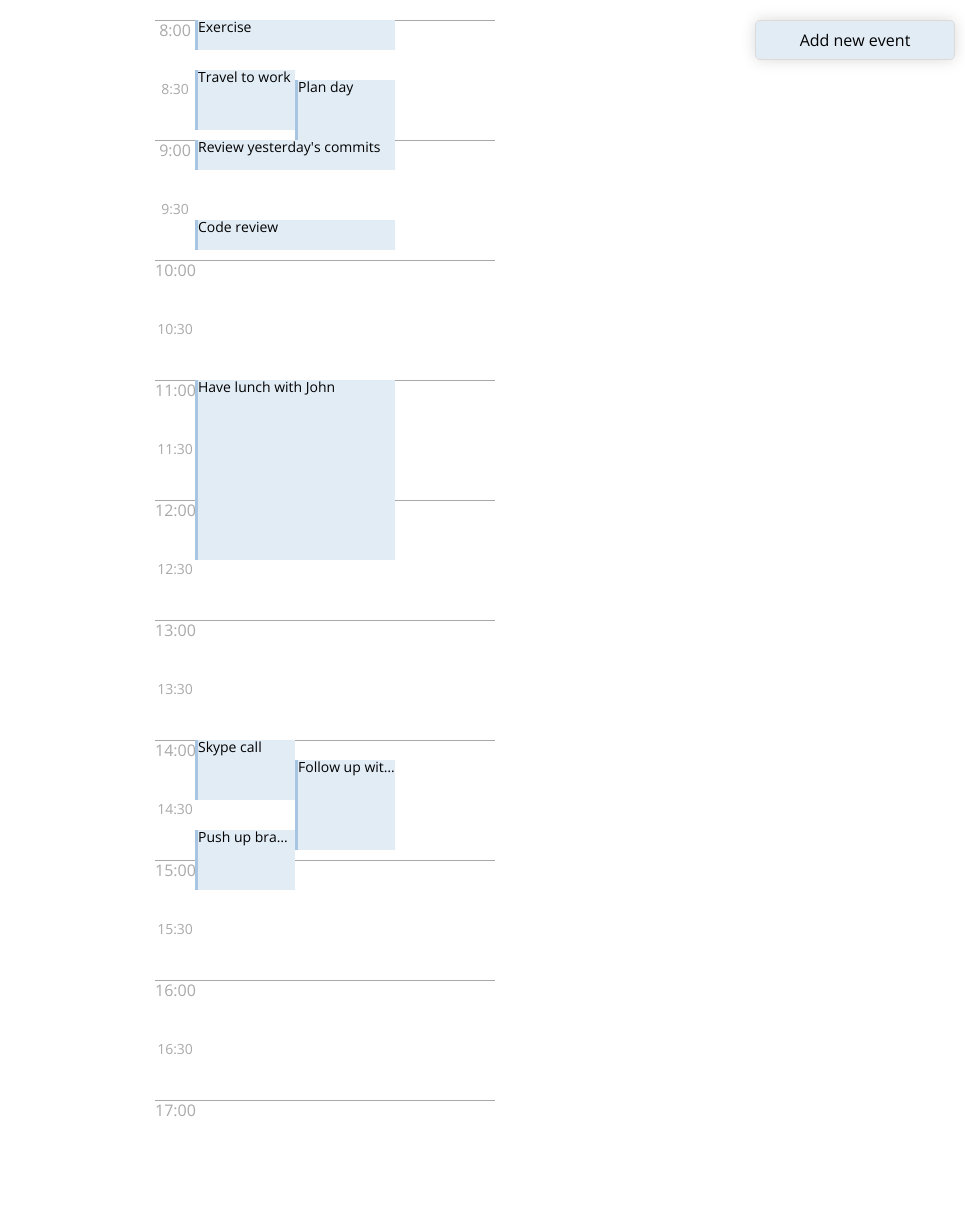
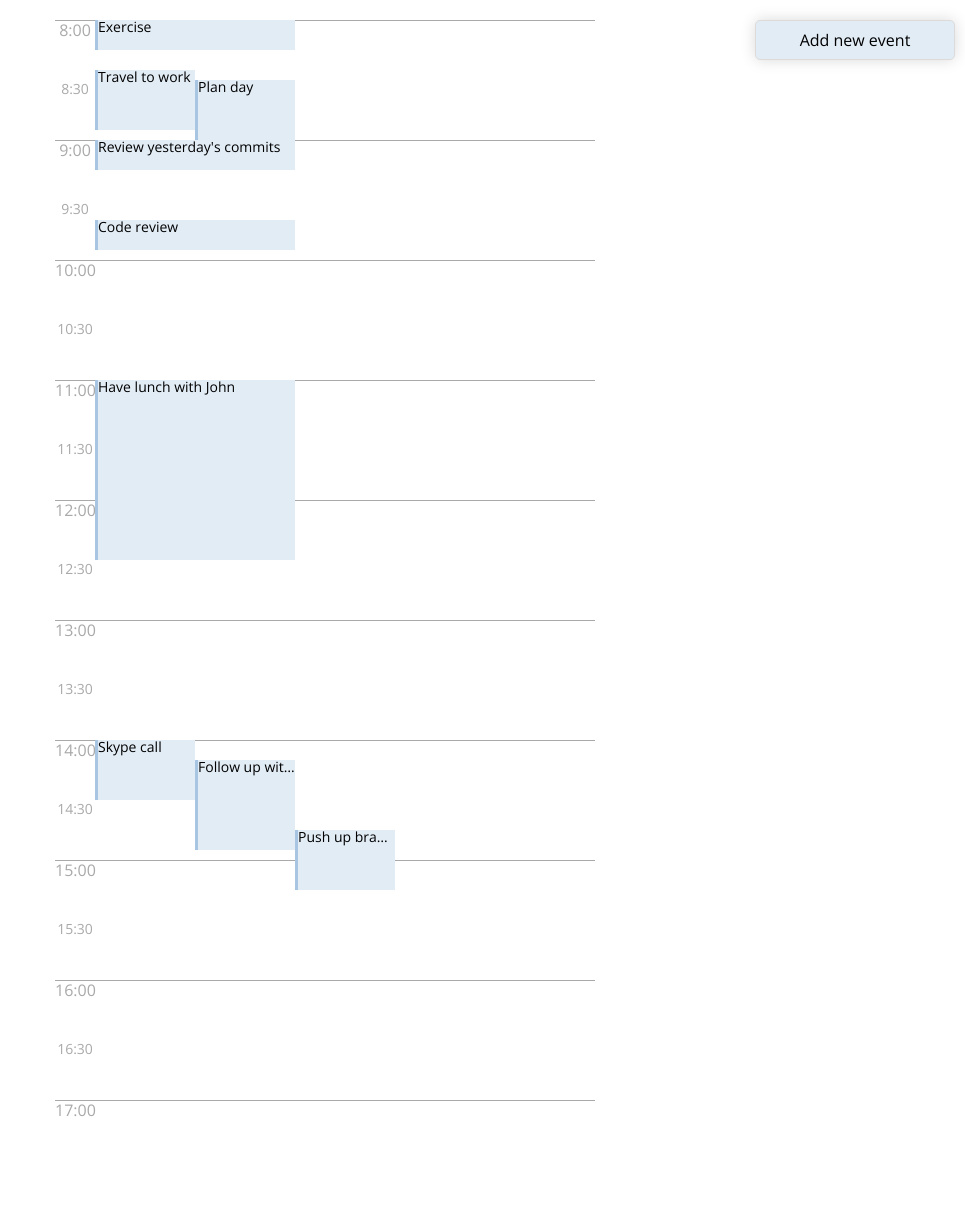
Before and after one commit to AndrMar1939/JSModule, a plain HTML site: page index.html in a window 1280 px wide. Shown: the whole page, without its empty margins (315-1280 px from the left). Drawn offline with nearby package versions, Linux system fonts and the light colour scheme.

Commit message:
to do App version 1.0

```diff
--- a/css/style.css
+++ b/css/style.css
@@ -85,7 +85,7 @@
 .calendar-container {
     margin: 20px auto;
     height: 1080px;
-    width: 340px;
+    width: 540px;
     position: relative;
     font-family: 'Open Sans', sans-serif;
 }
--- a/js/script.js
+++ b/js/script.js
@@ -1,5 +1,4 @@
 // 1 minute === 2px
-// app works only with three events in the same time
 
 let toDoList = [
     {
@@ -122,7 +121,9 @@ class ListOfActions {
                     if(item.leftX === this.items[i].leftX) {
                         this.items[i].leftX += 100;
                     }
-
+                    if (item.leftX ===140 && this.items[i].leftX==40){
+                        this.items[i].leftX += 200;
+                    }
                 }
             }
         })
@@ -169,8 +170,6 @@ class RenderActions {
 
         // modal
         this.modalWindowOptions();
-
-
     }
 
     // remove events method and change colors
@@ -181,16 +180,6 @@ class RenderActions {
         let arrFromNode = Array.from(listOfBlocks);
         listOfBlocks.forEach(item => {
             let titleText = item.querySelector('p');
-
-            // let x = item.offsetTop;
-            // let y = item.offsetLeft;
-            // let w = item.offsetWidth;
-            // let h = item.offsetHeight;
-            //     console.log(x)
-            //     console.log(y)
-            //     console.log(w)
-            //     console.log(h)
-            //     console.log(item.getBoundingClientRect())
 
             // calculating time from pixels
             let startInPixels = item.style.top.replace('px', '');
@@ -416,16 +405,11 @@ class RenderActions {
 
                     modalWindow.append(inputColorContainer, inputChangeEventContainer, containerForButtons);
 
-                    // item.style.background =  `${actColorInput.value}`;
                     console.log(actColorInput.value);
                     console.log(item.style.background);
 
                     modalWindow.classList.remove('active');
 
-                    // render events
-                    // toDoList = toDoList.sort(function (a, b) { return a.start - b.start });
-                    // this.#toDoList = new ListOfActions(toDoList);
-                    // this.renderToDoList(this.#toDoList.items);
 
                 })
 
```
